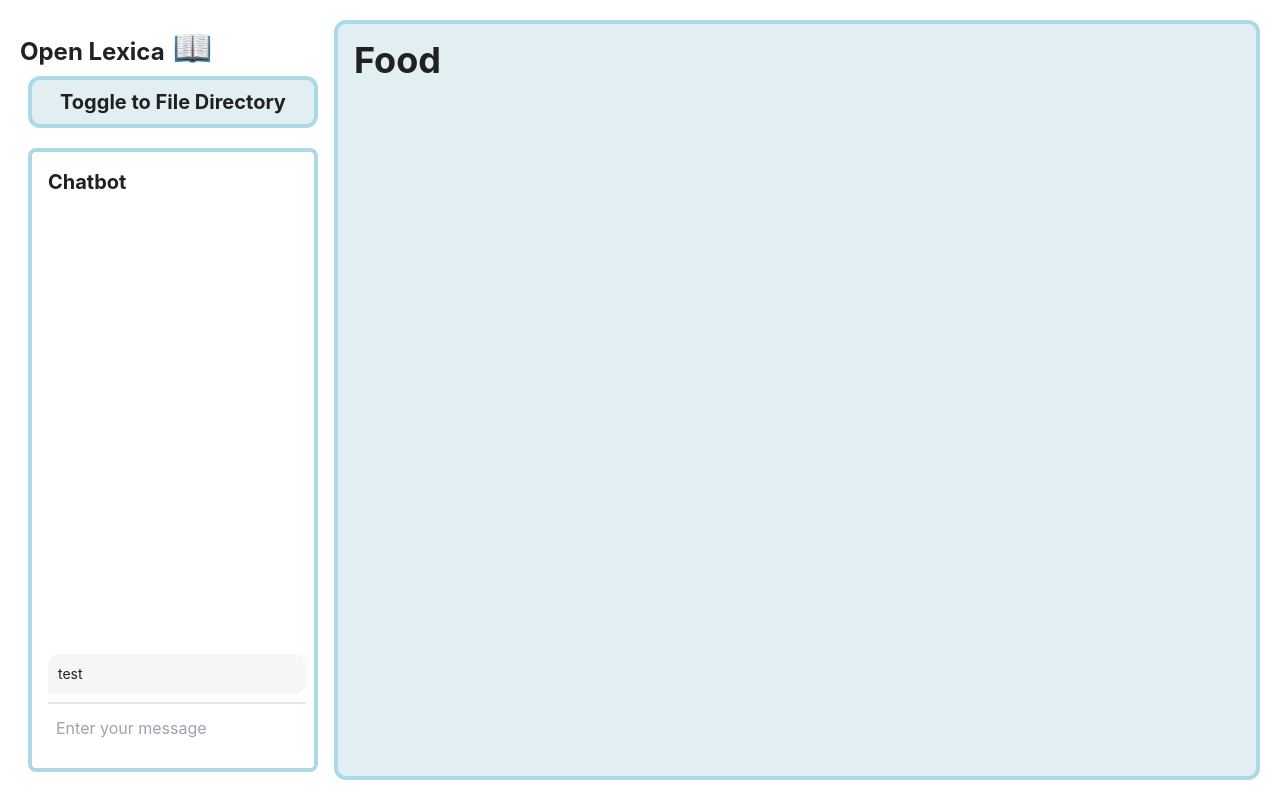
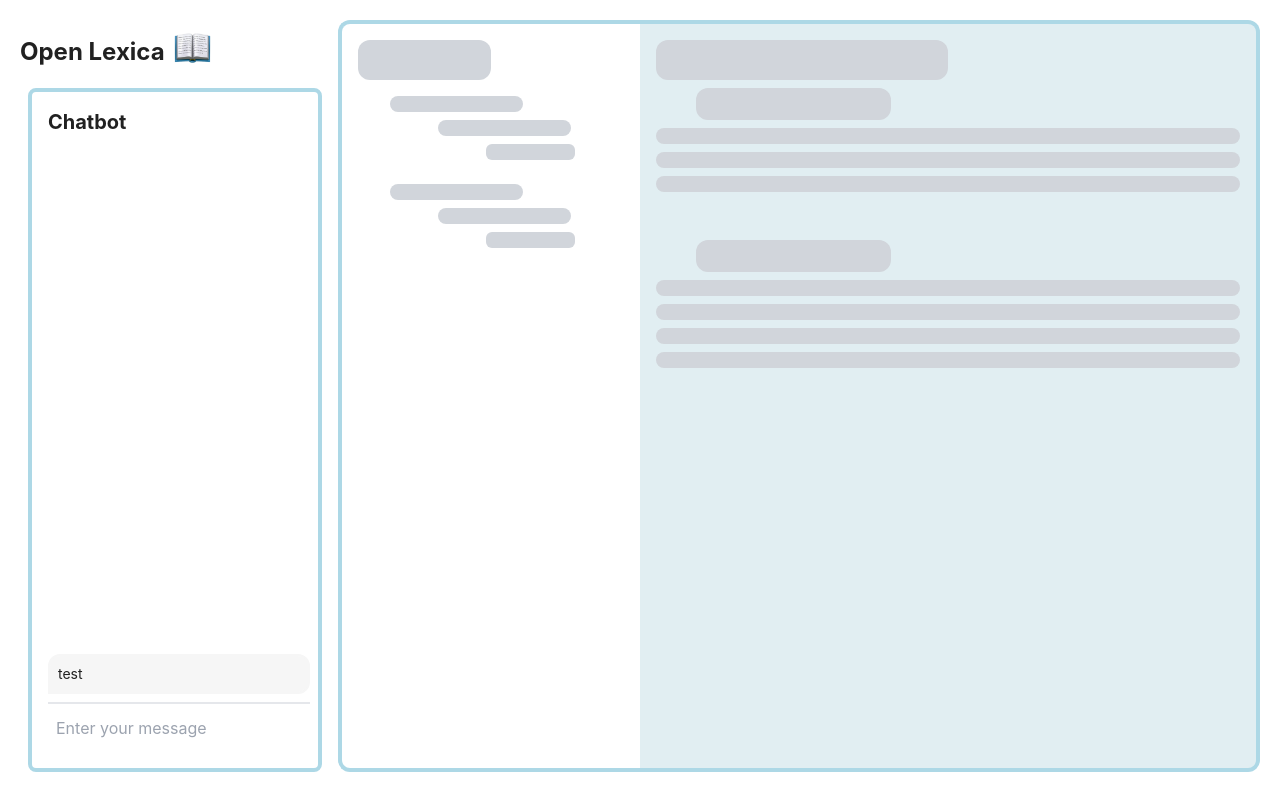
Before and after one commit to D-D-M-Y/nlp-frontend, a Next.js app: page /wiki-generator in a window 1280 px wide. Built offline with nearby package versions, Linux system fonts and the light colour scheme.

Commit message:
added placeholder code

```diff
--- a/src/app/(pages)/wiki-generator/page.tsx
+++ b/src/app/(pages)/wiki-generator/page.tsx
@@ -23,8 +23,8 @@ const Page = () => {
   const [messageState, setMessageState] = useState<MessageState>({
     messages: ['test'],
   });
-  const [builderDataLoaded, setBuilderDataLoaded] = useState(false); //true = values should be shown
-  const [showBuilder, setShowBuilder] = useState(false); //true = values should be shown
+  const [builderDataLoaded, setBuilderDataLoaded] = useState(false);
+  const [showBuilder, setShowBuilder] = useState(false);
   const isLoaded = builderDataLoaded && showBuilder;
 
   // Define the handleSendMessage function
@@ -47,6 +47,33 @@ const Page = () => {
     setShowBuilder(true);
   };
 
+  if (!isLoaded) {
+    return (
+      <div className="overflow-hidden bg-white p-5 w-full h-screen relative grid grid-cols-2 w-full">
+      {/* Left Content (1/2 width) */}
+      <div className="h-full flex flex-row grid-row-2 w-full gap-4">
+        {/* First Column (1/2 width) */}
+        <div className="w-1/2 flex grow flex-col justify-between space-x-2">
+          <div className="flex items-baseline">
+            <h1 className="font-bold font-inter text-2xl text-textC">Open Lexica</h1>
+            <img src="/book.png" className="ml-2 relative -bottom-2 h-10" />
+          </div>
+
+          <Chatbot messages={messageState.messages} onSendMessage={handleSendMessage} />
+        </div>
+        {/* Second Column (1/2 width) */}
+        <div className="w-1/2 flex grow flex-col overflow-y-auto font-inter text-textC">
+          <BuilderPlaceholder/>
+        </div>
+      </div>
+      {/* Right Side Content (1/2 width)*/}
+      <div className="w-full bg-pastel flex grow flex-col p-4 border-4 border-border border-l-0 rounded-r-xl overflow-y-auto mb-2 font-inter font-bold text-textC text-3xl"
+      >
+        <OverviewPlaceholder/>
+      </div>
+    </div>
+    );
+  }
   return (
     <div className="overflow-hidden bg-white p-5 w-full h-screen relative grid grid-cols-4 gap-4">
     {/* Left Content (1/4 width) */}
```
